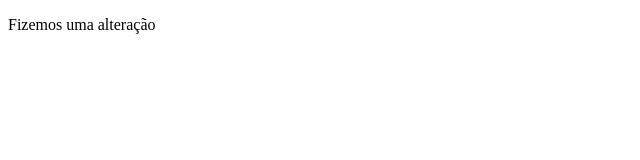
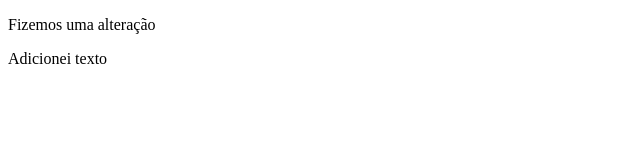
Before and after one commit to diogo-fialho/learn-git, a plain HTML site: page index.html in a window 1280 px wide. Shown: the full height of the page, 0-640 px from the left. Drawn offline with Linux system fonts and the light colour scheme.

Commit message:
adicionou-se texto

```diff
--- a/index.html
+++ b/index.html
@@ -8,5 +8,7 @@
 
 <p>Fizemos uma alteração</p>
 
+<p>Adicionei texto</p>
+
 </body>
 </html>
```
